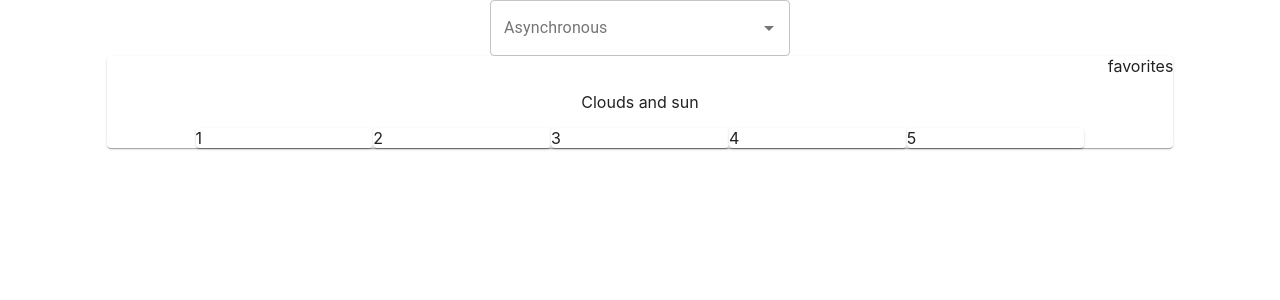
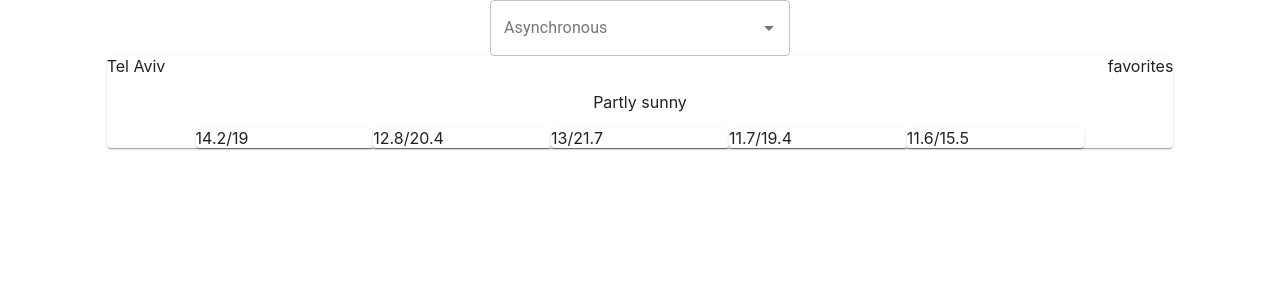
Before and after one commit to ofirkg/ofir-katz-gershon-11-03-2020, a React (Create React App) app: page / in a window 1280 px wide. Shown: the top 300 px of the page. Built offline with nearby package versions, Linux system fonts and the light colour scheme.

Commit message:
added tel aviv location and current weather mock. added 5 day weather mock. added forecast fetch and default weather fetch. commented out all api calls.

```diff
--- a/src/views/WeatherDetails/WeatherDetails.js
+++ b/src/views/WeatherDetails/WeatherDetails.js
@@ -14,10 +14,16 @@ export default function WeatherDetails() {
 	const [open, setOpen] = useState(false);
 	const [searchTerm, setSearchTerm] = useState('');
 	const [options, setOptions] = useState(autoCompleteMock);
-	const [selectedOption, setSelectedOption] = useState(null);
+	const [selectedOption, setSelectedOption] = useState(
+		telavivLocationInfoMock[0]
+	);
 	const [loading, setLoading] = useState(false);
 	const [currentWeather, setCurrentWeather] = useState(currentWeatherMock);
+	const [forecast, setForecast] = useState(
+		fiveDayForecastMock.DailyForecasts
+	);
 
+	// autocomplete fetch
 	useEffect(() => {
 		if (searchTerm.length === 0) {
 			return;
@@ -26,16 +32,16 @@ export default function WeatherDetails() {
 		const source = CancelToken.source();
 		(async () => {
 			try {
-				const result = await axios({
-					url: '/locations/v1/cities/autocomplete',
-					method: 'GET',
-					cancelToken: source.token,
-					params: {
-						apikey: 'ZykvKfNQRGnZSPw9DdilEwqEzni3OBqb',
-						q: searchTerm,
-					},
-				});
-				setOptions(result.data || []);
+				// const result = await axios({
+				// 	url: '/locations/v1/cities/autocomplete',
+				// 	method: 'GET',
+				// 	cancelToken: source.token,
+				// 	params: {
+				// 		apikey: 'ZykvKfNQRGnZSPw9DdilEwqEzni3OBqb',
+				// 		q: searchTerm,
+				// 	},
+				// });
+				// setOptions(result.data || []);
 				setLoading(false);
 			} catch (e) {
 				setLoading(false);
@@ -45,6 +51,7 @@ export default function WeatherDetails() {
 		return () => source.cancel();
 	}, [searchTerm]);
 
+	// current weather fetch
 	useEffect(() => {
 		if (!selectedOption) {
 			return;
@@ -53,15 +60,15 @@ export default function WeatherDetails() {
 		const source = CancelToken.source();
 		(async () => {
 			try {
-				const result = await axios({
-					url: `/currentconditions/v1/${selectedOption.Key}`,
-					method: 'GET',
-					cancelToken: source.token,
-					params: {
-						apikey: 'ZykvKfNQRGnZSPw9DdilEwqEzni3OBqb',
-					},
-				});
-				setCurrentWeather(result.data[0] || null);
+				// const result = await axios({
+				// 	url: `/currentconditions/v1/${selectedOption.Key}`,
+				// 	method: 'GET',
+				// 	cancelToken: source.token,
+				// 	params: {
+				// 		apikey: 'ZykvKfNQRGnZSPw9DdilEwqEzni3OBqb',
+				// 	},
+				// });
+				// setCurrentWeather(result.data[0] || null);
 				// setLoading(false);
 			} catch (e) {
 				setLoading(false);
@@ -70,6 +77,60 @@ export default function WeatherDetails() {
 		})();
 		return () => source.cancel();
 	}, [selectedOption]);
+
+	// forecast fetch
+	useEffect(() => {
+		if (!selectedOption) {
+			return;
+		}
+		// setLoading(true);
+		const source = CancelToken.source();
+		(async () => {
+			try {
+				// const result = await axios({
+				// 	url: `/currentconditions/v1/${selectedOption.Key}`,
+				// 	method: 'GET',
+				// 	cancelToken: source.token,
+				// 	params: {
+				// 		apikey: 'ZykvKfNQRGnZSPw9DdilEwqEzni3OBqb',
+				// 	},
+				// });
+				// setCurrentWeather(result.data[0] || null);
+				// setLoading(false);
+			} catch (e) {
+				setLoading(false);
+				console.error(e);
+			}
+		})();
+		return () => source.cancel();
+	}, [selectedOption]);
+
+	// default weather fetch
+	useEffect(() => {
+		// setLoading(true);
+		const source = CancelToken.source();
+		(async () => {
+			try {
+				// const result = await axios({
+				// 	url: `/currentconditions/v1/${selectedOption.Key}`,
+				// 	method: 'GET',
+				// 	cancelToken: source.token,
+				// 	params: {
+				// 		apikey: 'ZykvKfNQRGnZSPw9DdilEwqEzni3OBqb',
+				// 	},
+				// });
+				// setCurrentWeather(result.data[0] || null);
+
+				setCurrentWeather(telavivCurrentWeatherMock[0]);
+
+				// setLoading(false);
+			} catch (e) {
+				setLoading(false);
+				console.error(e);
+			}
+		})();
+		return () => source.cancel();
+	}, []);
 
 	const handleInputChange = (e, term, reason) => {
 		setSearchTerm(term);
@@ -127,7 +188,6 @@ export default function WeatherDetails() {
 				<Paper>
 					<Grid container>
 						<Grid container item xs={12}>
-							{/* <Grid container> */}
 							<Grid item xs={12} sm={6}>
 								{selectedOption && selectedOption.LocalizedName}
 							</Grid>
@@ -139,7 +199,6 @@ export default function WeatherDetails() {
 								justify='flex-end'>
 								favorites
 							</Grid>
-							{/* </Grid> */}
 						</Grid>
 						<Grid container item justify='center' xs={12}>
 							<p>
@@ -147,21 +206,19 @@ export default function WeatherDetails() {
 							</p>
 						</Grid>
 						<Grid container item justify='center' xs={12}>
-							<Grid item xs={12} sm={6} md={2}>
-								<Card>1</Card>
-							</Grid>
-							<Grid item xs={12} sm={6} md={2}>
-								<Card>2</Card>
-							</Grid>
-							<Grid item xs={12} sm={6} md={2}>
-								<Card>3</Card>
-							</Grid>
-							<Grid item xs={12} sm={6} md={2}>
-								<Card>4</Card>
-							</Grid>
-							<Grid item xs={12} sm={6} md={2}>
-								<Card>5</Card>
-							</Grid>
+							{forecast &&
+								forecast.map((day, i) => {
+									return (
+										<Grid
+											item
+											xs={12}
+											sm={6}
+											md={2}
+											key={`day_${i}`}>
+											<Card>{`${day.Temperature.Minimum.Value}/${day.Temperature.Maximum.Value}`}</Card>
+										</Grid>
+									);
+								})}
 						</Grid>
 					</Grid>
 				</Paper>
@@ -288,3 +345,231 @@ const currentWeatherMock = {
 	Link:
 		'http://www.accuweather.com/en/il/netanya/212474/current-weather/212474?lang=en-us',
 };
+
+const telavivLocationInfoMock = [
+	{
+		Version: 1,
+		Key: '215854',
+		Type: 'City',
+		Rank: 31,
+		LocalizedName: 'Tel Aviv',
+		Country: {
+			ID: 'IL',
+			LocalizedName: 'Israel',
+		},
+		AdministrativeArea: {
+			ID: 'TA',
+			LocalizedName: 'Tel Aviv',
+		},
+	},
+];
+
+const telavivCurrentWeatherMock = [
+	{
+		LocalObservationDateTime: '2020-03-14T11:30:00+02:00',
+		EpochTime: 1584178200,
+		WeatherText: 'Partly sunny',
+		WeatherIcon: 3,
+		HasPrecipitation: false,
+		PrecipitationType: null,
+		IsDayTime: true,
+		Temperature: {
+			Metric: {
+				Value: 19.2,
+				Unit: 'C',
+				UnitType: 17,
+			},
+			Imperial: {
+				Value: 66,
+				Unit: 'F',
+				UnitType: 18,
+			},
+		},
+		MobileLink:
+			'http://m.accuweather.com/en/il/tel-aviv/215854/current-weather/215854?lang=en-us',
+		Link:
+			'http://www.accuweather.com/en/il/tel-aviv/215854/current-weather/215854?lang=en-us',
+	},
+];
+
+const fiveDayForecastMock = {
+	Headline: {
+		EffectiveDate: '2020-03-17T07:00:00+02:00',
+		EffectiveEpochDate: 1584421200,
+		Severity: 2,
+		Text:
+			'Air quality will be unhealthy for sensitive groups Saturday morning through Monday afternoon',
+		Category: 'rain',
+		EndDate: '2020-03-18T07:00:00+02:00',
+		EndEpochDate: 1584507600,
+		MobileLink:
+			'http://m.accuweather.com/en/il/netanya/212474/extended-weather-forecast/212474?unit=c&lang=en-us',
+		Link:
+			'http://www.accuweather.com/en/il/netanya/212474/daily-weather-forecast/212474?unit=c&lang=en-us',
+	},
+	DailyForecasts: [
+		{
+			Date: '2020-03-14T07:00:00+02:00',
+			EpochDate: 1584162000,
+			Temperature: {
+				Minimum: {
+					Value: 14.2,
+					Unit: 'C',
+					UnitType: 17,
+				},
+				Maximum: {
+					Value: 19,
+					Unit: 'C',
+					UnitType: 17,
+				},
+			},
+			Day: {
+				Icon: 14,
+				IconPhrase: 'Partly sunny w/ showers',
+				HasPrecipitation: true,
+				PrecipitationType: 'Rain',
+				PrecipitationIntensity: 'Light',
+			},
+			Night: {
+				Icon: 37,
+				IconPhrase: 'Hazy moonlight',
+				HasPrecipitation: false,
+			},
+			Sources: ['AccuWeather'],
+			MobileLink:
+				'http://m.accuweather.com/en/il/netanya/212474/daily-weather-forecast/212474?day=1&unit=c&lang=en-us',
+			Link:
+				'http://www.accuweather.com/en/il/netanya/212474/daily-weather-forecast/212474?day=1&unit=c&lang=en-us',
+		},
+		{
+			Date: '2020-03-15T07:00:00+02:00',
+			EpochDate: 1584248400,
+			Temperature: {
+				Minimum: {
+					Value: 12.8,
+					Unit: 'C',
+					UnitType: 17,
+				},
+				Maximum: {
+					Value: 20.4,
+					Unit: 'C',
+					UnitType: 17,
+				},
+			},
+			Day: {
+				Icon: 6,
+				IconPhrase: 'Mostly cloudy',
+				HasPrecipitation: false,
+			},
+			Night: {
+				Icon: 37,
+				IconPhrase: 'Hazy moonlight',
+				HasPrecipitation: false,
+			},
+			Sources: ['AccuWeather'],
+			MobileLink:
+				'http://m.accuweather.com/en/il/netanya/212474/daily-weather-forecast/212474?day=2&unit=c&lang=en-us',
+			Link:
+				'http://www.accuweather.com/en/il/netanya/212474/daily-weather-forecast/212474?day=2&unit=c&lang=en-us',
+		},
+		{
+			Date: '2020-03-16T07:00:00+02:00',
+			EpochDate: 1584334800,
+			Temperature: {
+				Minimum: {
+					Value: 13,
+					Unit: 'C',
+					UnitType: 17,
+				},
+				Maximum: {
+					Value: 21.7,
+					Unit: 'C',
+					UnitType: 17,
+				},
+			},
+			Day: {
+				Icon: 5,
+				IconPhrase: 'Hazy sunshine',
+				HasPrecipitation: false,
+			},
+			Night: {
+				Icon: 35,
+				IconPhrase: 'Partly cloudy',
+				HasPrecipitation: false,
+			},
+			Sources: ['AccuWeather'],
+			MobileLink:
+				'http://m.accuweather.com/en/il/netanya/212474/daily-weather-forecast/212474?day=3&unit=c&lang=en-us',
+			Link:
+				'http://www.accuweather.com/en/il/netanya/212474/daily-weather-forecast/212474?day=3&unit=c&lang=en-us',
+		},
+		{
+			Date: '2020-03-17T07:00:00+02:00',
+			EpochDate: 1584421200,
+			Temperature: {
+				Minimum: {
+					Value: 11.7,
+					Unit: 'C',
+					UnitType: 17,
+				},
+				Maximum: {
+					Value: 19.4,
+					Unit: 'C',
+					UnitType: 17,
+				},
+			},
+			Day: {
+				Icon: 14,
+				IconPhrase: 'Partly sunny w/ showers',
+				HasPrecipitation: true,
+				PrecipitationType: 'Rain',
+				PrecipitationIntensity: 'Light',
+			},
+			Night: {
+				Icon: 39,
+				IconPhrase: 'Partly cloudy w/ showers',
+				HasPrecipitation: true,
+				PrecipitationType: 'Rain',
+				PrecipitationIntensity: 'Light',
+			},
+			Sources: ['AccuWeather'],
+			MobileLink:
+				'http://m.accuweather.com/en/il/netanya/212474/daily-weather-forecast/212474?day=4&unit=c&lang=en-us',
+			Link:
+				'http://www.accuweather.com/en/il/netanya/212474/daily-weather-forecast/212474?day=4&unit=c&lang=en-us',
+		},
+		{
+			Date: '2020-03-18T07:00:00+02:00',
+			EpochDate: 1584507600,
+			Temperature: {
+				Minimum: {
+					Value: 11.6,
+					Unit: 'C',
+					UnitType: 17,
+				},
+				Maximum: {
+					Value: 15.5,
+					Unit: 'C',
+					UnitType: 17,
+				},
+			},
+			Day: {
+				Icon: 3,
+				IconPhrase: 'Partly sunny',
+				HasPrecipitation: false,
+			},
+			Night: {
+				Icon: 35,
+				IconPhrase: 'Partly cloudy',
+				HasPrecipitation: true,
+				PrecipitationType: 'Rain',
+				PrecipitationIntensity: 'Light',
+			},
+			Sources: ['AccuWeather'],
+			MobileLink:
+				'http://m.accuweather.com/en/il/netanya/212474/daily-weather-forecast/212474?day=5&unit=c&lang=en-us',
+			Link:
+				'http://www.accuweather.com/en/il/netanya/212474/daily-weather-forecast/212474?day=5&unit=c&lang=en-us',
+		},
+	],
+};
```
